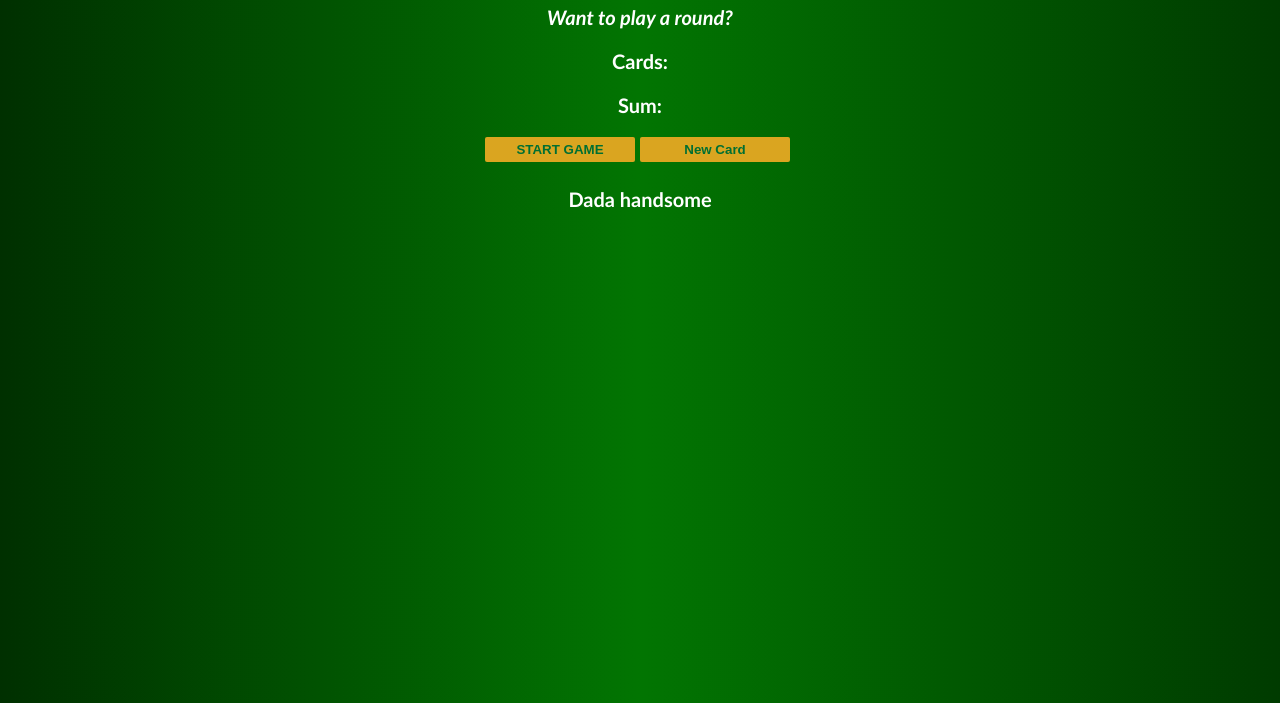
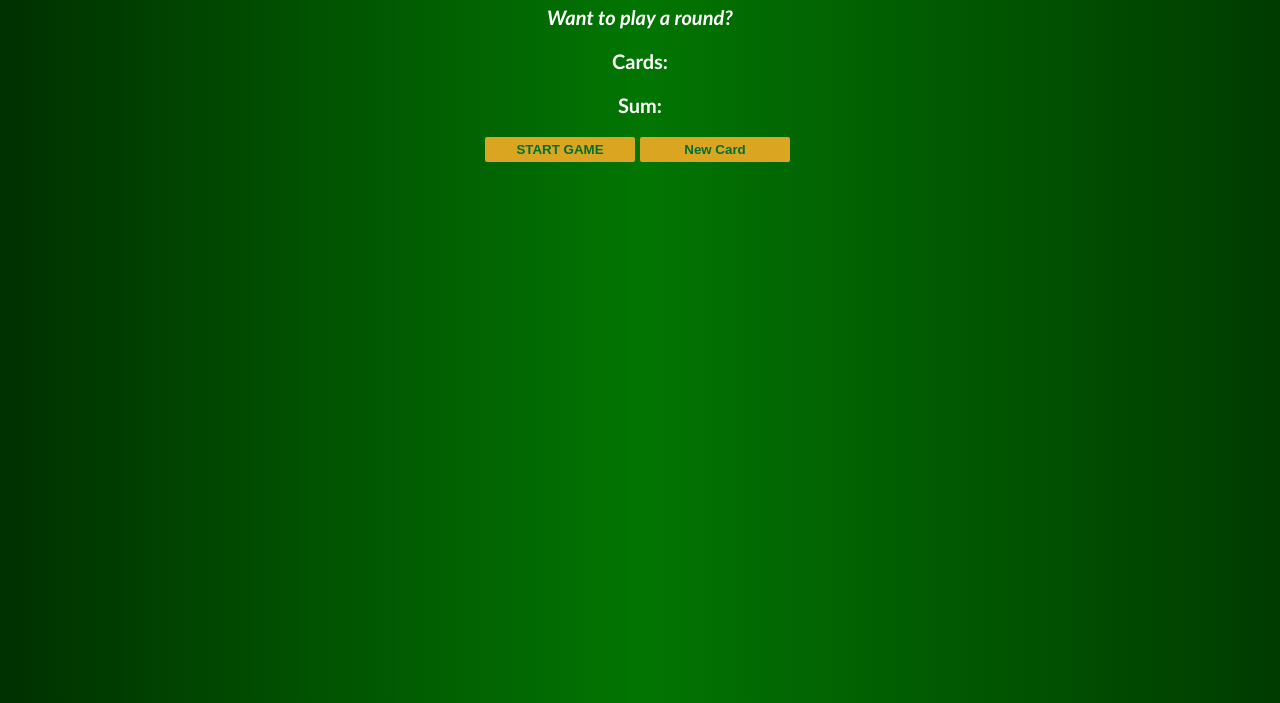
Before and after one commit to JimOnlineWeb/blackJack, a plain HTML site: page index.html in a window 1280 px wide. Shown: the part 97-800 px from the top of the page. Drawn offline with Linux system fonts and the light colour scheme.

Commit message:
Update index.html
remove the <p>dada handsome

```diff
--- a/index.html
+++ b/index.html
@@ -15,7 +15,7 @@
     <button onclick="newCard()">New Card</button>
 
   </div>
-  <p id="player-El"></p>
+
   </body>
   <script src="blackJack.js">
     // let firstCard =11
```
